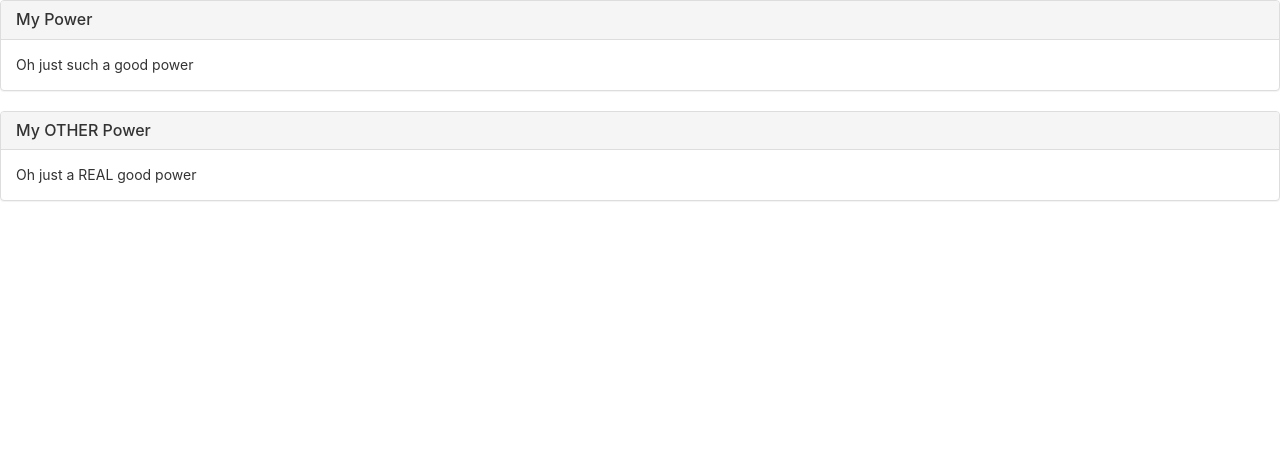
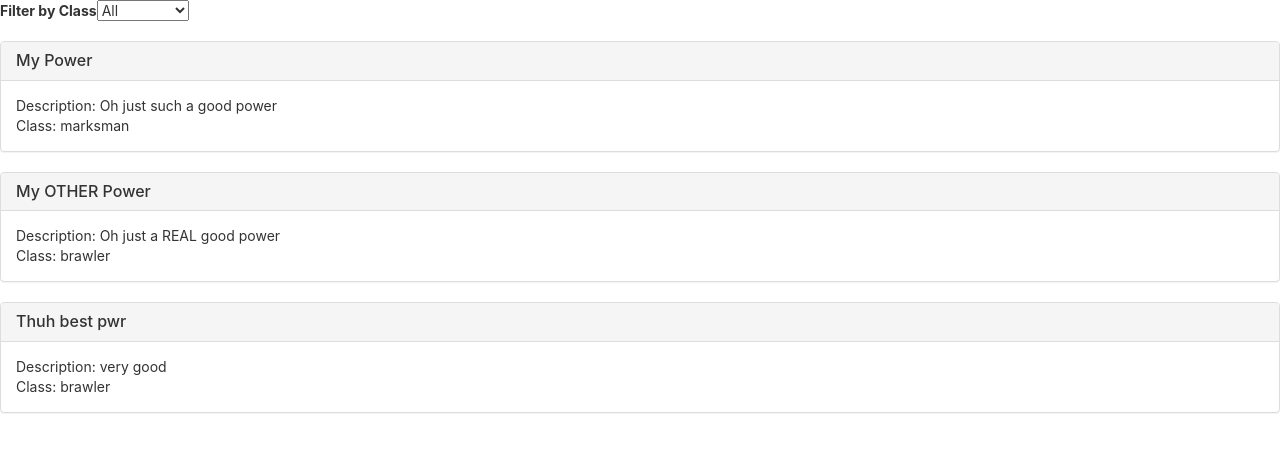
Before and after one commit to dhuntley/starchaser, a React (Create React App) app: page / in a window 1280 px wide. Shown: the top 452 px of the page. Built offline with nearby package versions, Linux system fonts and the light colour scheme.

Commit message:
Added filtering

```diff
--- a/src/data/powers.json
+++ b/src/data/powers.json
@@ -1,10 +1,17 @@
 [
     {
         "name": "My Power",
-        "description": "Oh just such a good power"
+        "description": "Oh just such a good power",
+        "playerClass": "marksman"
     },
     {
         "name": "My OTHER Power",
-        "description": "Oh just a REAL good power"
+        "description": "Oh just a REAL good power",
+        "playerClass": "brawler"
+    },
+    {
+        "name": "Thuh best pwr",
+        "description": "very good",
+        "playerClass": "brawler"
     }
 ]
--- a/src/js/components/PowerCard.js
+++ b/src/js/components/PowerCard.js
@@ -9,7 +9,8 @@ class PowerCard extends Component {
                     <h3 class="panel-title">{power.name}</h3>
                 </div>
                 <div class="panel-body">
-                    {power.description}
+                    Description: {power.description}<br/>
+                    Class: {power.playerClass}
                 </div>
             </div>
         );
--- a/src/js/components/PowerList.js
+++ b/src/js/components/PowerList.js
@@ -3,19 +3,46 @@ import PowerCard from './PowerCard';
 import powers from '../../data/powers.json';
 
 class PowerList extends Component {
-  render() {
-    return (
-        <div className='power-list'>
-        {
-            powers.map(power => {
-                return (
-                    <PowerCard power={power} />
-                )
-            })
+    constructor(props) {
+        super(props);
+
+        this.state = {
+            classFilter: 'all'
         }
-        </div>
-    );
-  }
+    }
+
+    handleFilterClass(className) {
+        this.setState({classFilter: className});
+    }
+
+    render() {
+        const { classFilter } = this.state;
+        const powerList = powers
+            .filter(power => {
+                if (classFilter === 'all') {
+                    return true;
+                } else if (power.playerClass === classFilter) {
+                    return true;
+                } else {
+                    return false;
+                }
+            }).map(power => (<PowerCard power={power} />));
+        return (
+            <div className='power-list'>
+                <form>
+                    <div className="form-group">
+                        <label for="exampleFormControlSelect1">Filter by Class</label>
+                        <select value={classFilter} classNames="form-control" id="exampleFormControlSelect1" onChange={(event) => this.handleFilterClass(event.target.value)}>
+                            <option value={'all'}>All</option>
+                            <option value={'brawler'}>Brawler</option>
+                            <option value={'marksman'}>Marksman</option>
+                        </select>
+                    </div>
+                </form>
+                {powerList}
+            </div>
+        );
+    }
 }
 
 export default PowerList;
```
